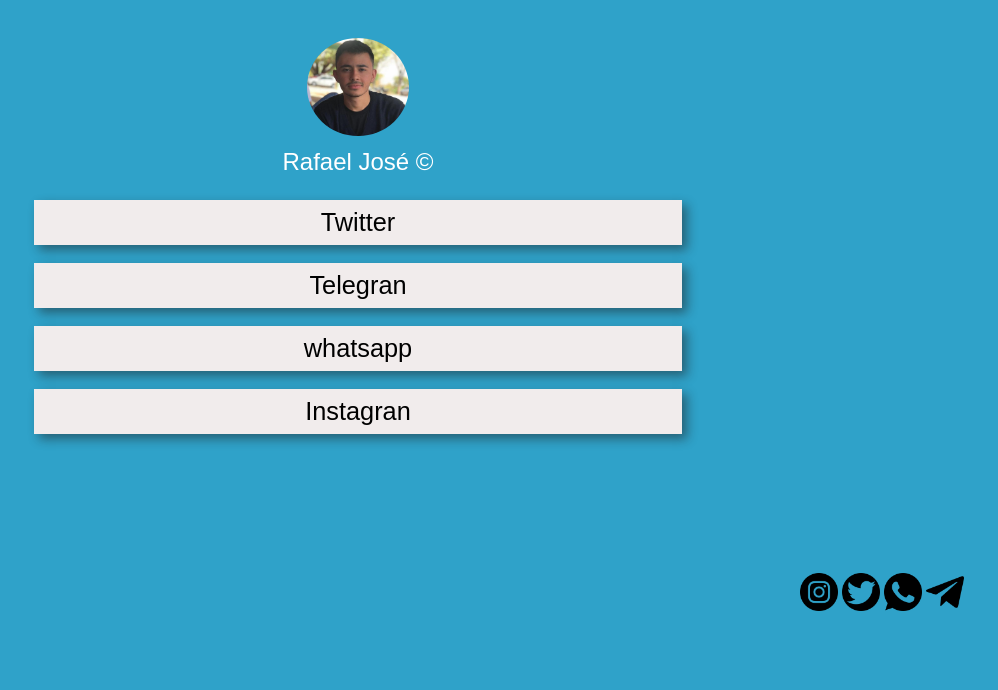
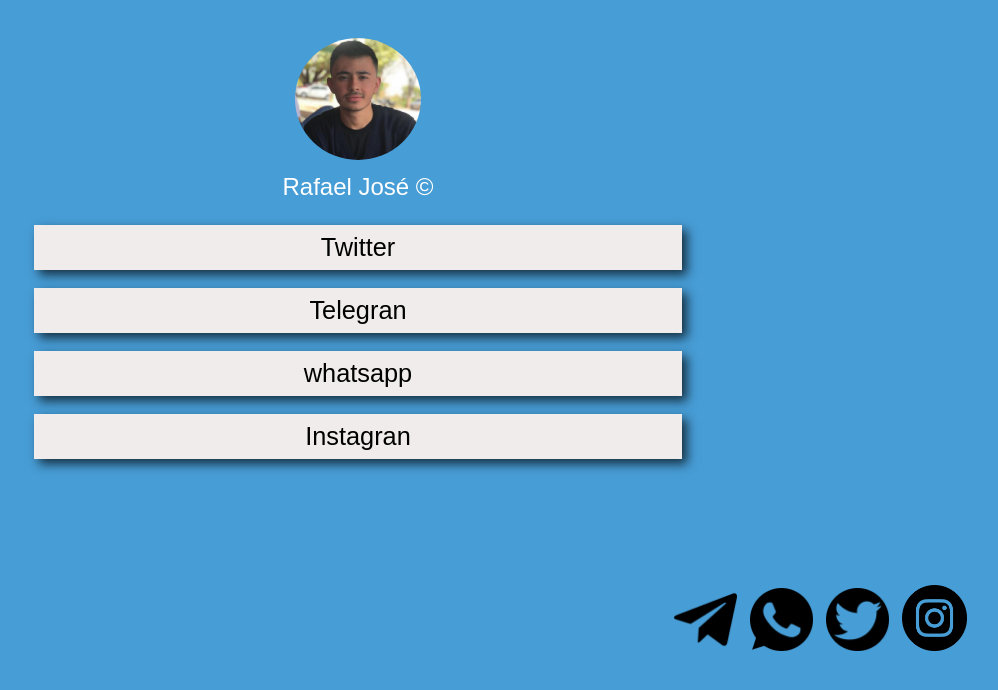
Before and after one commit to Rafael19-Carmo/Contatos, a plain HTML site: page index.html in a window 1280 px wide. Shown: the whole page, without its empty margins (282-1280 px from the left). Drawn offline with Linux system fonts and the light colour scheme.

Commit message:
Update estilo.css

```diff
--- a/estilo.css
+++ b/estilo.css
@@ -1,13 +1,13 @@
 body{
-    background-color: #2fa2c9;
+    background-color: #479dd6;
 
 
 }
 #imagem{
     margin-top: 3%;
     position: relative;
-    width: 8%;
-    height: 8%;
+    width: 10%;
+    height: 10%;
     border-radius: 100%;
     display: block;
     margin-left: auto;
@@ -30,7 +30,7 @@ a{
 }
 div{
     position: relative;
-    margin-top: 5%;
+    margin-top: 1%;
     width: 50%;
     height: 15%;
     text-align: center;
@@ -41,34 +41,59 @@ div{
     font: normal 19pt arial;
     color: black;
     margin: auto;
-    box-shadow: 5px 5px 10px rgba(29, 28, 28, 0.479);
+    box-shadow: 5px 5px 10px rgba(0, 0, 0, 0.699);
     border-style: none;
     padding: 8px;
 
 }
 
+div:hover{
+    background-color: rgba(255, 255, 255, 0.37);
+}
+
 
 #icon1{
-    margin-top: 11%;
-    width: 3%;
-    height: 3%;
-    margin-left: 85%;
+    display: block;
+    margin-left: auto;
+    margin-right: auto;
+
+    margin-top: 10%;
+    width: 5.2%;
+    height: 5.2%;
+    margin-left: 93%;
+
 }
 
 #icon2{
-    margin-top: 10%;
-    width: 3%;
-    height: 3%;
+    display: block;
+    margin-left: auto;
+    margin-right: auto;
+
+    margin-left: 87%;
+    margin-top: -5%;
+    width: 5%;
+    height: 5%;
 }
 
 #icon3{
-    margin-top: 10%;
-    width: 3%;
-    height: 3%;
+    display: block;
+    margin-left: auto;
+    margin-right: auto;
+
+    margin-left: 81%;
+    margin-top: -5%;
+    width: 5%;
+    height: 5%;
 }
 
 #icon4{
-    margin-top: 10%;
-    width: 3%;
-    height: 3%;
+    display: block;
+    margin-left: auto;
+    margin-right: auto;
+
+    margin-left: 75%;
+    margin-top: -5%;
+    width: 5%;
+    height: 5%;
+
 }
```
